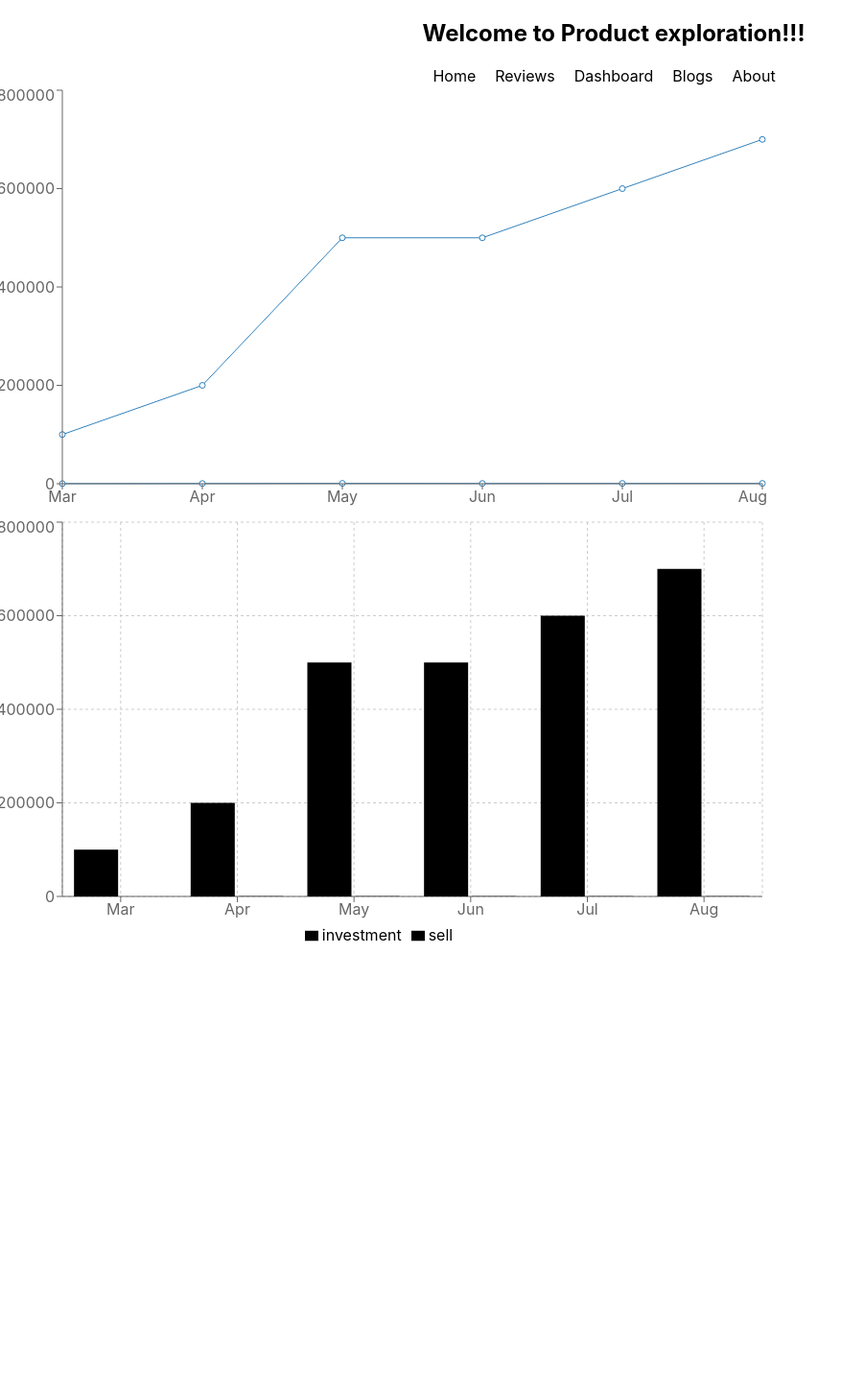
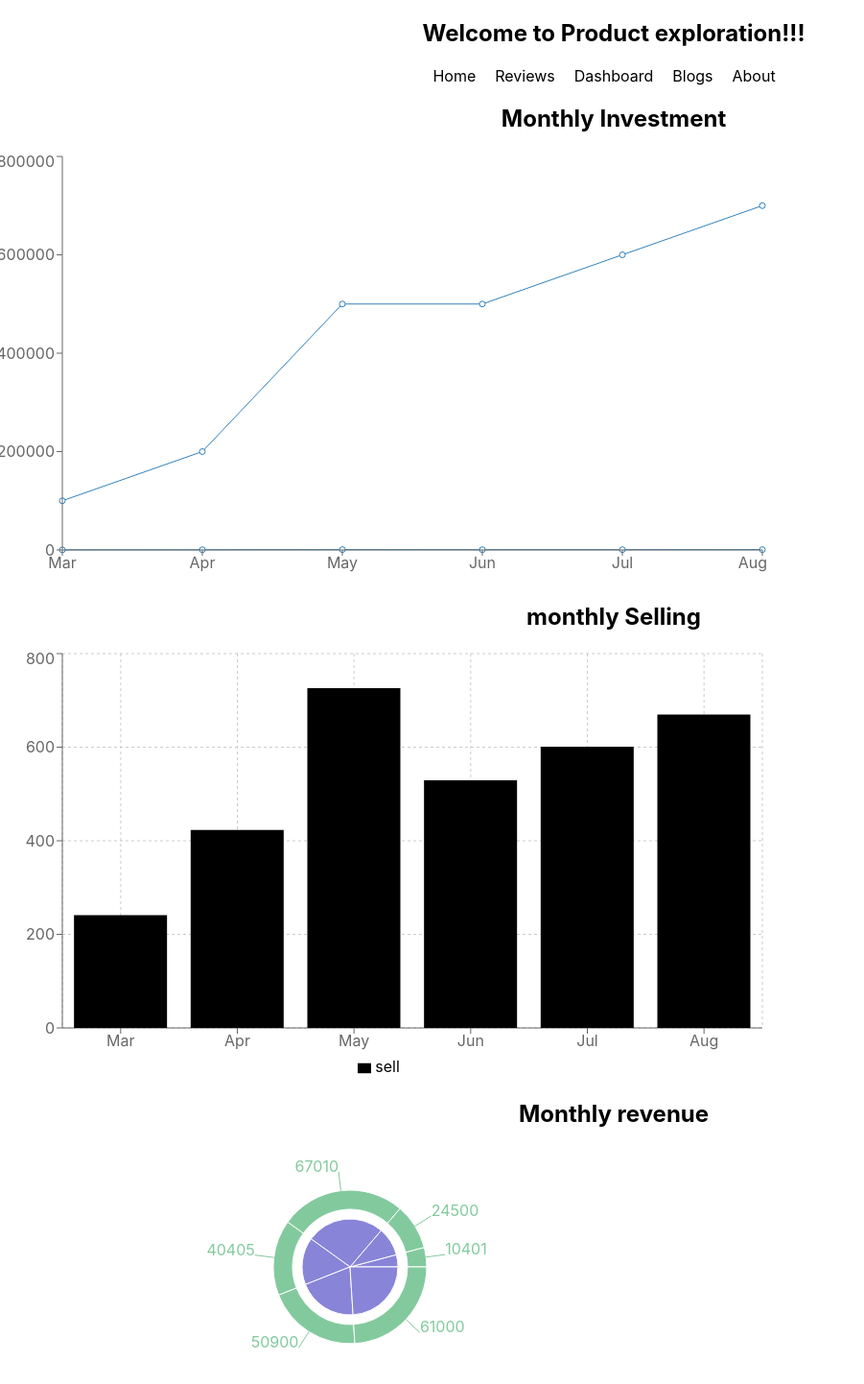
Before and after one commit to Ahsan-Gazi/product-exploration, a React (Create React App) app: page /dashboard in a window 1280 px wide. Shown: the top 1442 px of the page at 96% size, without its empty margins (0-901 px from the left). Before the commit the page ends 993 px from the top, so only its background shows below. Built offline with nearby package versions, Linux system fonts and the light colour scheme.

Commit message:
Pie chart added

```diff
--- a/src/components/Dashboard/Dashboard.js
+++ b/src/components/Dashboard/Dashboard.js
@@ -1,7 +1,7 @@
 
 import React from 'react';
 import { Col, Container, Row } from 'react-bootstrap';
-import { Bar, BarChart, CartesianGrid, Legend, Line, LineChart, Tooltip, XAxis, YAxis } from 'recharts';
+import { Bar, BarChart, CartesianGrid, Legend, Line, LineChart, Pie, PieChart, Tooltip, XAxis, YAxis } from 'recharts';
 
 const Dashboard = () => {
     const data=[
@@ -53,6 +53,7 @@ const Dashboard = () => {
         <Container>
   <Row>
     <Col  sm={6}>
+        <h2>Monthly Investment</h2>
     <LineChart width={800} height={450} data={data}>
     <Line dataKey={'investment'}></Line>
     <Line dataKey={'sell'}></Line>
@@ -62,15 +63,23 @@ const Dashboard = () => {
   </LineChart>
     </Col>
     <Col sm={6}>
+        <h2>monthly Selling</h2>
     <BarChart width={800} height={450} data={data}>
     <CartesianGrid strokeDasharray="3 3" />
     <XAxis dataKey="month" />
     <YAxis/>
     <Tooltip />
     <Legend/>
-    <Bar dataKey={'investment'}/>
+    {/* <Bar dataKey={'investment'}/> */}
         <Bar dataKey={'sell'}/>
     </BarChart>
+        </Col>
+        <Col>
+        <h2>Monthly revenue</h2>
+        <PieChart width={730} height={250}>
+  <Pie data={data} dataKey="revenue" nameKey="month" cx="50%" cy="50%" outerRadius={50} fill="#8884d8" />
+  <Pie data={data} dataKey="revenue" nameKey="month" cx="50%" cy="50%" innerRadius={60} outerRadius={80} fill="#82ca9d" label />
+</PieChart>
         </Col>
   </Row>
 
```
